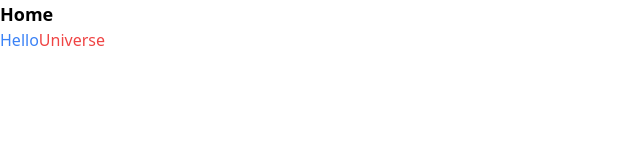
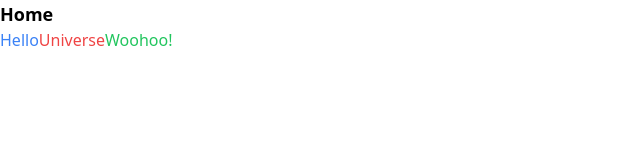
Before and after one commit to hayato94087/next-commitlint-sample, a Next.js app: page / in a window 1280 px wide. Shown: the top 160 px of the page, without its empty margins (0-640 px from the left). Built offline with nearby package versions, Linux system fonts and the light colour scheme.

Commit message:
feat: commitlintを設定しpage.tsxに1行追加

```diff
--- /dev/null
+++ b/commitlint.config.cjs
@@ -0,0 +1 @@
+module.exports = { extends: ["@commitlint/config-conventional"] };
--- a/package.json
+++ b/package.json
@@ -17,6 +17,8 @@
     "react-dom": "^18.2.0"
   },
   "devDependencies": {
+    "@commitlint/cli": "^18.4.4",
+    "@commitlint/config-conventional": "^18.4.4",
     "@ianvs/prettier-plugin-sort-imports": "^4.1.1",
     "@next/eslint-plugin-next": "^14.0.4",
     "@types/eslint": "^8.56.2",
--- a/src/app/page.tsx
+++ b/src/app/page.tsx
@@ -7,6 +7,7 @@ const Home: FC = () => {
       <div>
         <span className="text-blue-500">Hello</span>
         <span className="text-red-500">Universe</span>
+        <span className="text-green-500">Woohoo!</span>
       </div>
     </div>
   );
```
Also changed, not shown: 2 other files (tests, documents, lock files or other folders).
